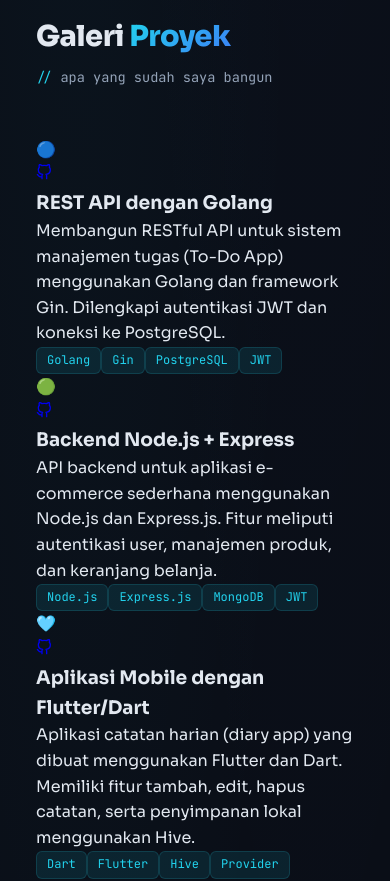
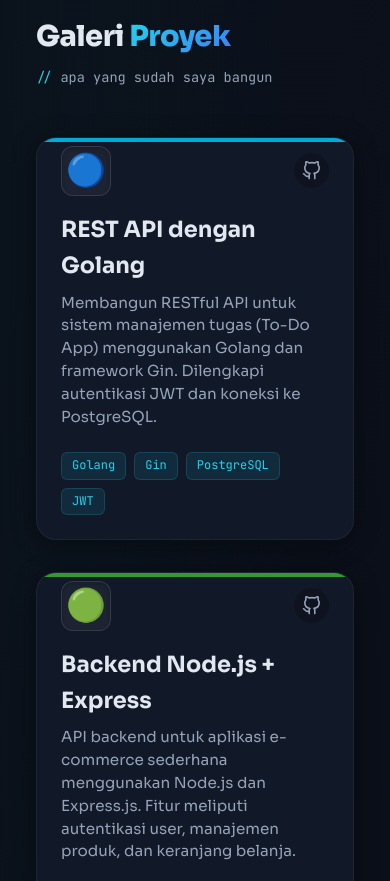
Before and after one commit to sattriaa1109/portofolio-1, a React (Vite) app: page / in a window 390 px wide. Shown: the part 3260-4141 px from the top of the page. Built offline with nearby package versions, Linux system fonts and the light colour scheme.

Commit message:
adding some new features on PortfolioData.js

```diff
--- a/src/components/Projects.jsx
+++ b/src/components/Projects.jsx
@@ -5,7 +5,7 @@
 
 import { FiGithub, FiExternalLink } from "react-icons/fi";
 import { projectsData } from "../data/portfolioData";
-import "../styles/components.css";
+import "../styles/Projects.css";
 
 // Ikon per teknologi (emoji sebagai alternatif mudah)
 const TECH_ICON = {
@@ -39,6 +39,15 @@ function Projects() {
               className="project-card"
               style={{ "--card-color": project.color }} // CSS variable dinamis
             >
+              {/* Gambar / Preview Proyek */}
+              {project.image && (
+                <div className="project-image-wrapper">
+                  <img src={project.image} alt={project.title} className="project-image" />
+                  <div className="project-image-overlay"></div>
+                </div>
+              )}
+
+              <div className="project-content">
                 {/* Baris atas: ikon + link */}
                 <div className="project-top">
                   <div className="project-icon">
@@ -83,6 +92,7 @@ function Projects() {
                     <span key={t} className="tech-tag">{t}</span>
                   ))}
                 </div>
+              </div>
             </article>
           ))}
         </div>
--- a/src/data/portfolioData.js
+++ b/src/data/portfolioData.js
@@ -9,8 +9,8 @@ export const profileData = {
   role: "Backend Developer",
   tagline: "Building robust systems from the server side — one API at a time.",
   email: "satlfc767@gmail.com",
-  github: "https://github.com/usernamekamu",
-  linkedin: "https://linkedin.com/in/usernamekamu",
+  github: "https://github.com/sattriaa1109",
+  linkedin: "https://www.linkedin.com/in/satriaaa-pamungkass-12a795335/",
   location: "Indonesia",
   bio: "Siswa SMK Kelas XI jurusan Rekayasa Perangkat Lunak yang passionate di bidang Backend Development. Saya senang membangun sistem yang efisien, skalabel, dan andal menggunakan Golang, Dart, dan Node.js.",
 };
@@ -127,4 +127,14 @@ export const projectsData = [
     demo: null,
     color: "#0175C2",
   },
+  {
+    id: 4,
+    title: "Waktu Sholat Web App",
+    description: "Aplikasi pengingat jadwal sholat interaktif berbasis web. Menampilkan jadwal sholat secara akurat untuk berbagai wilayah di Indonesia. Dilengkapi dengan desain responsif dan elegan.",
+    tech: ["React.js", "Vite", "API", "JavaScript"],
+    github: "https://github.com/sattriaa1109/waktu-sholat",
+    demo: "https://waktu-sholat-blue.vercel.app/",
+    color: "#22d3ee",
+    image: "https://images.unsplash.com/photo-1584551246679-0daf3d275d0f?q=80&w=2076&auto=format&fit=crop",
+  },
 ];
--- a/src/styles/Projects.css
+++ b/src/styles/Projects.css
@@ -0,0 +1,146 @@
+/* ============================================================ */
+/* FILE: src/styles/Projects.css                                */
+/* FUNGSI: Gaya khusus untuk bagian Galeri Proyek (Projects)    */
+/* ============================================================ */
+
+.projects-grid {
+  display: grid;
+  grid-template-columns: repeat(auto-fit, minmax(320px, 1fr));
+  gap: 2rem;
+  margin-top: 2rem;
+}
+
+.project-card {
+  position: relative;
+  background: var(--bg-secondary);
+  border-radius: var(--border-radius-lg);
+  overflow: hidden;
+  border: 1px solid rgba(255, 255, 255, 0.05);
+  transition: all 0.4s cubic-bezier(0.175, 0.885, 0.32, 1.275);
+  display: flex;
+  flex-direction: column;
+  box-shadow: var(--shadow-card);
+}
+
+.project-card::before {
+  content: "";
+  position: absolute;
+  top: 0;
+  left: 0;
+  width: 100%;
+  height: 4px;
+  background: var(--card-color, var(--accent-cyan));
+  z-index: 10;
+}
+
+.project-card:hover {
+  transform: translateY(-10px);
+  box-shadow: 0 15px 30px rgba(0, 0, 0, 0.5), 0 0 15px var(--card-color, transparent);
+  border-color: rgba(255, 255, 255, 0.1);
+}
+
+.project-image-wrapper {
+  width: 100%;
+  height: 200px;
+  overflow: hidden;
+  position: relative;
+}
+
+.project-image {
+  width: 100%;
+  height: 100%;
+  object-fit: cover;
+  transition: transform 0.5s ease;
+}
+
+.project-card:hover .project-image {
+  transform: scale(1.05);
+}
+
+.project-image-overlay {
+  position: absolute;
+  inset: 0;
+  background: linear-gradient(to bottom, transparent 20%, var(--bg-secondary) 100%);
+  z-index: 1;
+}
+
+.project-content {
+  padding: 1.5rem;
+  padding-top: 0.5rem;
+  display: flex;
+  flex-direction: column;
+  flex-grow: 1;
+  position: relative;
+  z-index: 2;
+}
+
+.project-top {
+  display: flex;
+  justify-content: space-between;
+  align-items: center;
+  margin-bottom: 1rem;
+}
+
+.project-icon {
+  font-size: 2rem;
+  background: rgba(255, 255, 255, 0.05);
+  width: 50px;
+  height: 50px;
+  display: flex;
+  align-items: center;
+  justify-content: center;
+  border-radius: 12px;
+  border: 1px solid rgba(255, 255, 255, 0.1);
+  box-shadow: inset 0 2px 4px rgba(0,0,0,0.2);
+}
+
+.project-links {
+  display: flex;
+  gap: 12px;
+}
+
+.project-link {
+  color: var(--text-secondary);
+  font-size: 1.2rem;
+  transition: all 0.3s ease;
+  background: rgba(0, 0, 0, 0.2);
+  padding: 8px;
+  border-radius: 50%;
+  display: flex;
+  align-items: center;
+  justify-content: center;
+}
+
+.project-link:hover {
+  color: var(--card-color, var(--accent-cyan));
+  transform: translateY(-2px);
+  background: rgba(255, 255, 255, 0.1);
+}
+
+.project-title {
+  font-size: 1.4rem;
+  font-weight: 700;
+  color: var(--text-primary);
+  margin-bottom: 0.5rem;
+  font-family: var(--font-body);
+}
+
+.project-desc {
+  font-size: 0.95rem;
+  color: var(--text-secondary);
+  line-height: 1.5;
+  margin-bottom: 1.5rem;
+  flex-grow: 1;
+}
+
+.project-tech {
+  display: flex;
+  flex-wrap: wrap;
+  gap: 8px;
+}
+
+@media (max-width: 768px) {
+  .projects-grid {
+    grid-template-columns: 1fr;
+  }
+}
```
Lines whose indentation alone changed are shown as unchanged.
